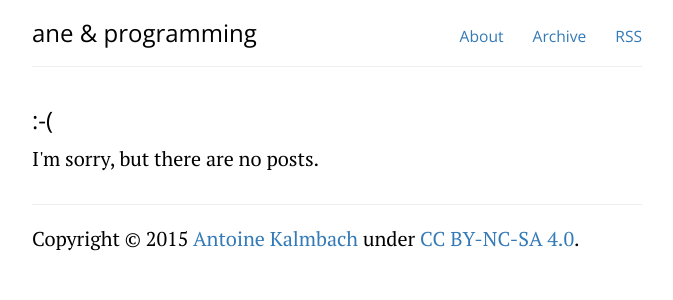
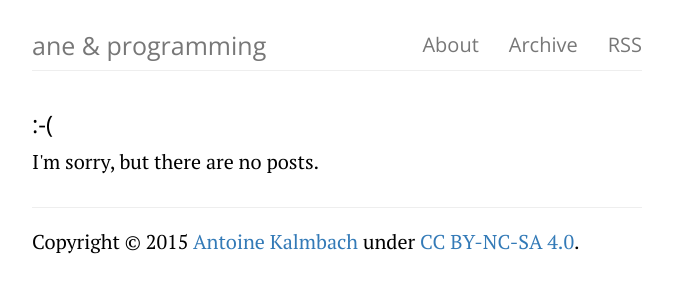
Before and after one commit to ane/ane.github.io, a Jekyll site: the page built from index.html, in a window 1280 px wide. Shown: the top 300 px of the page, without its empty margins (303-976 px from the left). Built offline with Jekyll 4.4.1, drawn with Linux system fonts in a browser that asks for light colours; Markdown is read by kramdown in place of the engine named in the settings; the list of posts is cut into pages by our own code.

Commit message:
More stuff and layout fixes

```diff
--- a/_layouts/default.html
+++ b/_layouts/default.html
@@ -78,6 +78,7 @@
         <link rel="stylesheet" href="/assets/pygments.css" />
 
         <script type="text/javascript" src="/assets/js/jquery-1.11.1.min.js"></script>
+        <script type="text/javascript" src="https://cdn.jsdelivr.net/bootstrap/3.3.6/js/bootstrap.min.js"></script>
         <script type="text/javascript" src="/assets/toc.min.js"></script>
         <script src="/assets/hyphenator.js" type="text/javascript"></script>
         <script src="/assets/hylo.js" type="text/javascript"></script>
@@ -88,28 +89,32 @@
                 <div class="row">
                     <div class="col-md-6 col-md-offset-3">
                         <header class="main-header">
-                            <div>
-                                <h3>
-                                    <a href="{{ site.baseurl }}" style="color: black">{{ site.name }} &amp; {{ site.description }}</a>
-                                    <div class="text-muted pull-right">
-                                        <small>
+                            <nav id="topnav" class="navbar navbar-default">
+                                <div class="navbar-header">
+                                    <button type="button" class="navbar-toggle collapsed" data-toggle="collapse" data-target="#collapse-navbar" aria-expanded="false">
+                                        <span class="sr-only">Toggle navigation</span>
+                                        <span class="icon-bar"></span>
+                                        <span class="icon-bar"></span>
+                                        <span class="icon-bar"></span>
+                                    </button>
+                                    <a class="navbar-brand" href="{{ site.baseurl }}">{{ site.name }} &amp; {{ site.description }}</a>
+                                </div>
+                                <div class="collapse navbar-collapse" id="collapse-navbar">
+                                    <ul class="nav navbar-nav navbar-right">
+                                        <li>
                                             <a class="link" href="{{ site.baseurl }}about.html">About</a>
-                                        </small>
-                                        &nbsp;
-                                        &nbsp;
-                                        <small>
+                                        </li>
+                                        <li>
                                             <a class="link" href="{{ site.baseurl }}archive.html">Archive</a>
-                                        </small>
-                                        &nbsp;
-                                        &nbsp;
-                                        <small>
+                                        </li>
+                                        <li>
                                             <a class="link" href="{{ site.baseurl }}rss.xml">RSS</a>
-                                        </small>
-                                    </div>
-                                </h3>
-                                <hr/>
-                            </div>
+                                        </li>
+                                    </ul>
+                                </div>
+                            </nav>
                         </header>
+                        <hr/>
                     </div>
                 </div>
             </div>
--- a/_layouts/post.html
+++ b/_layouts/post.html
@@ -33,6 +33,11 @@ post_class: post-template
             <article>
                 {{content}}
             </article>
+            <hr/>
+            <p>
+                Tags: {% for tag in page.tags %} <code><a href="/tags/{{ tag }}">{{ tag }}</a></code> {% endfor %}
+            </p>
+
 
             <footer class="post-footer">
 
--- a/assets/override.css
+++ b/assets/override.css
@@ -16,6 +16,23 @@ h1, h2, h3, h4, h5, h6 {
 .post-archive-title {
     font-family: "Open Sans", "Helvetica Neue", "Helvetica", sans-serif;
     margin-bottom: 0.1em;
+}
+
+.site-tag {
+    font-family: "Open Sans", "Helvetica Neue", "Helvetica", sans-serif;
+    display: inline-block;
+    margin-right: 12px;
+}
+
+nav#topnav {
+    font-family: "Open Sans", "Helvetica Neue", "Helvetica", sans-serif;
+    border: 0;
+    background-color: #fff;
+    margin: 1em -15px -1em -15px;
+}
+
+.navbar-brand {
+    font-size: 25px;
 }
 
 p {
--- /dev/null
+++ b/tags/software/index.html
@@ -0,0 +1,4 @@
+---
+layout: tagpage
+tag: software
+---
```
Also changed, not shown: _drafts/running-guile-in-rust.md (+5 -0 lines), _drafts/start-once-software.md (+4 -4 lines), _layouts/tagpage.html (+22 -8 lines), index.html (+13 -0 lines).
